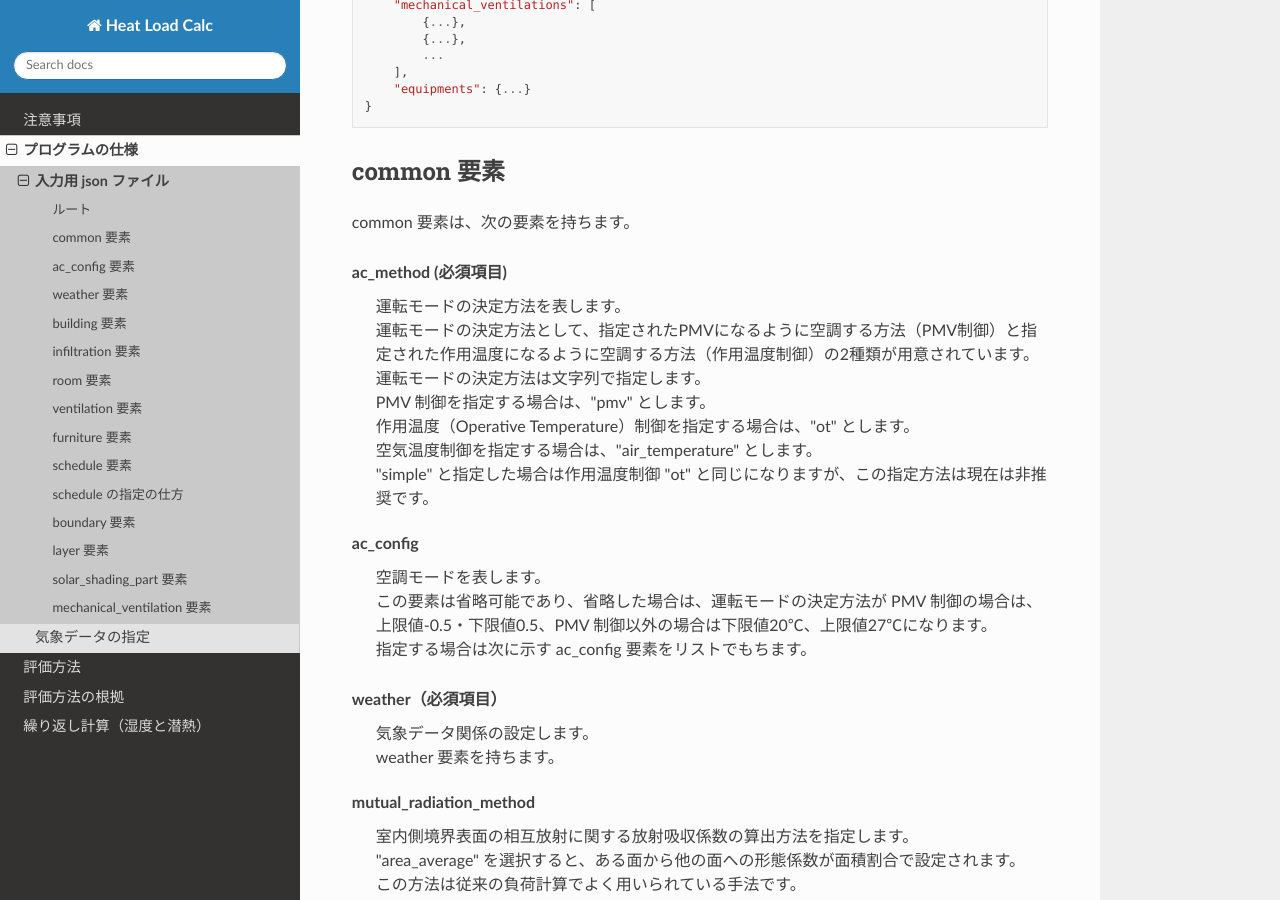
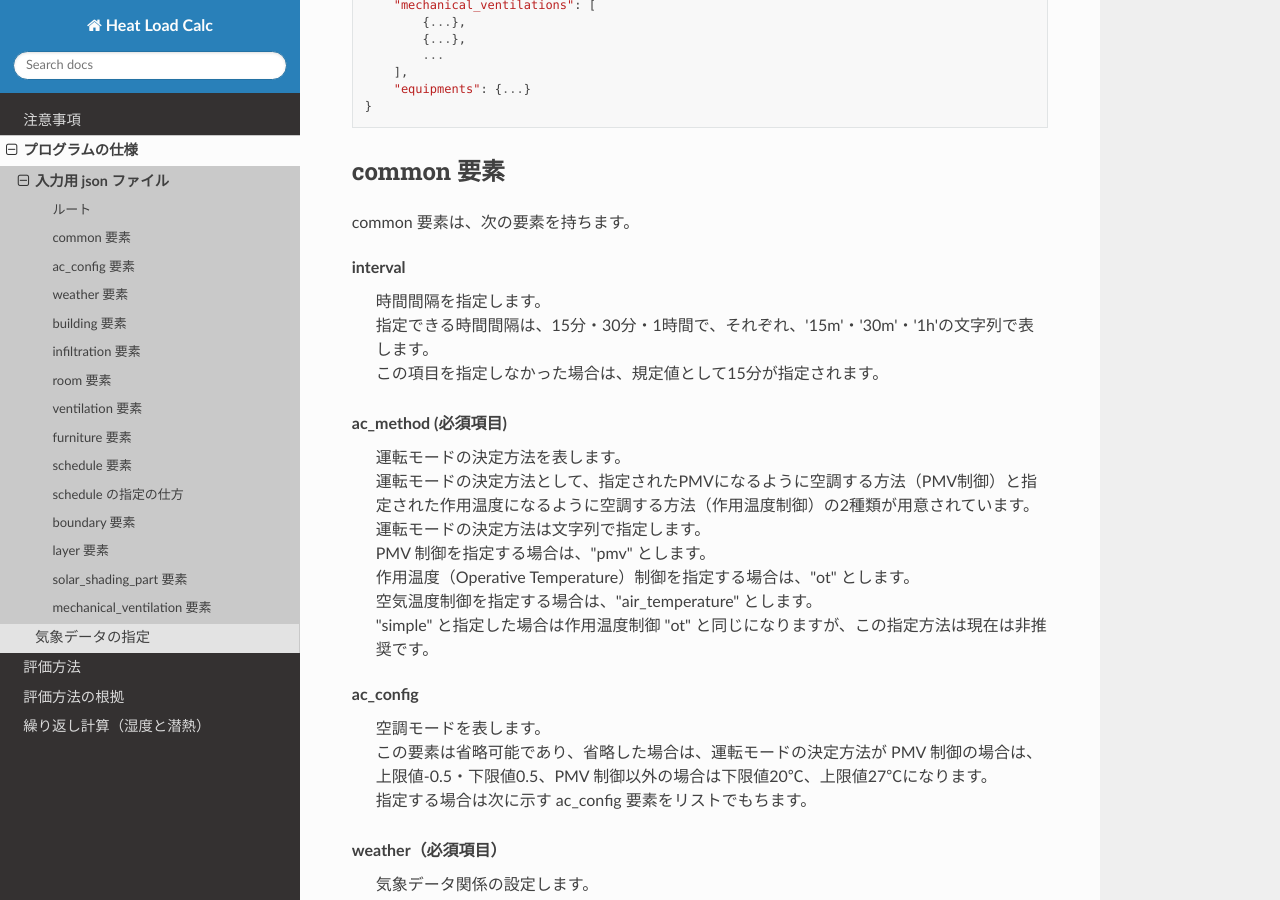
Before and after one commit to HC-Energy/hc-energy-doc-ja, a Sphinx documentation site: the page built from docs/source/contents/02_01_spec_input.rst, in a window 1280 px wide and 900 px high, scrolled down 1249 px. Built offline with Sphinx 7.4.7 and the Read the Docs theme 3.1.0, drawn with Linux system fonts in a browser that asks for light colours.

Commit message:
add interval tag

```diff
--- a/docs/source/contents/02_01_spec_input.rst
+++ b/docs/source/contents/02_01_spec_input.rst
@@ -62,6 +62,10 @@ common 要素
 
 common 要素は、次の要素を持ちます。
 
+interval
+    | 時間間隔を指定します。
+    | 指定できる時間間隔は、15分・30分・1時間で、それぞれ、'15m'・'30m'・'1h'の文字列で表します。
+    | この項目を指定しなかった場合は、規定値として15分が指定されます。
 ac_method (必須項目)
     | 運転モードの決定方法を表します。
     | 運転モードの決定方法として、指定されたPMVになるように空調する方法（PMV制御）と指定された作用温度になるように空調する方法（作用温度制御）の2種類が用意されています。
```
